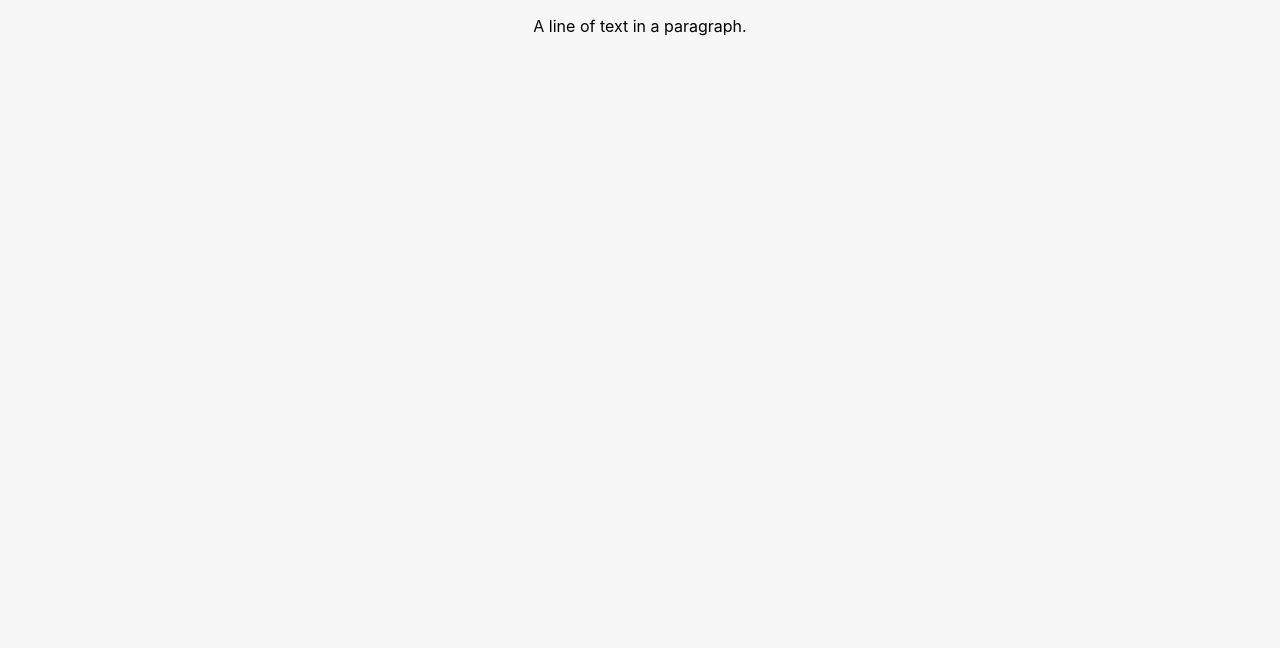
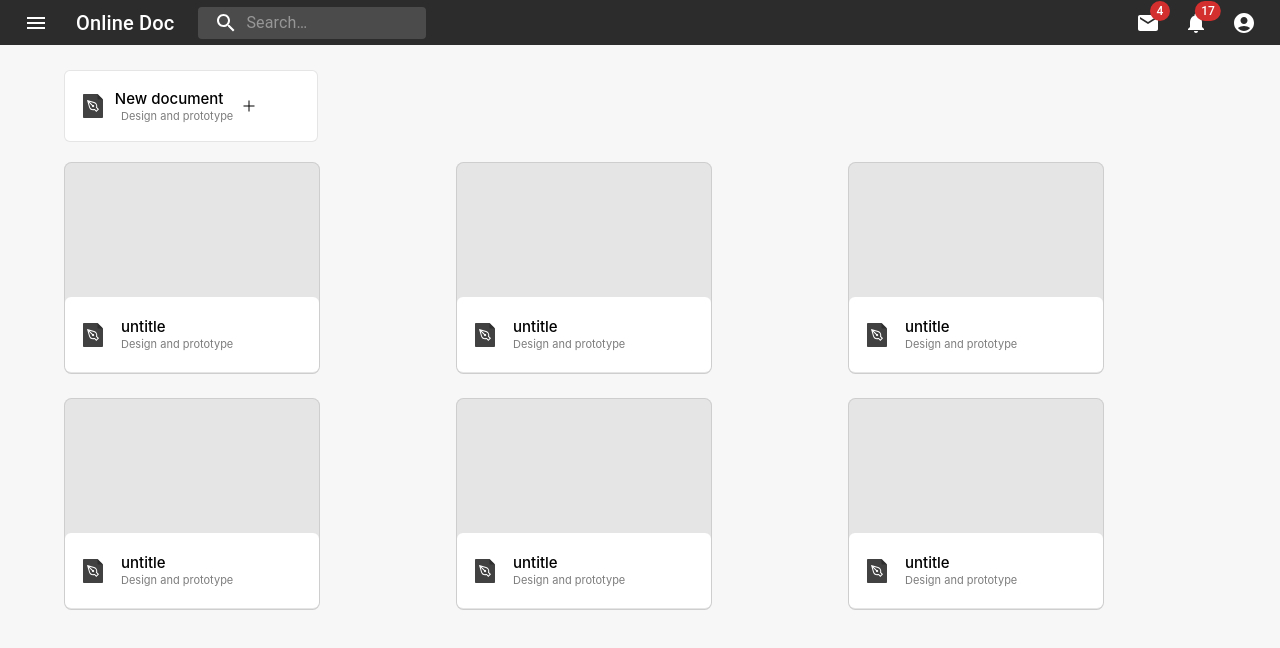
Before and after one commit to huangyunt/Doc, a React app in the folder frontend/: page / in a window 1280 px wide. Shown: the top 648 px of the page. Built offline with nearby package versions, Linux system fonts and the light colour scheme.

Commit message:
chore(frontend): 删除无用代码

```diff
--- a/frontend/src/containers/Register/index.tsx
+++ b/frontend/src/containers/Register/index.tsx
@@ -1,12 +1,10 @@
 import * as React from "react";
-import Avatar from "@mui/material/Avatar";
 import Button from "@mui/material/Button";
 import CssBaseline from "@mui/material/CssBaseline";
 import TextField from "@mui/material/TextField";
 import { Link } from "react-router-dom";
 import Grid from "@mui/material/Grid";
 import Box from "@mui/material/Box";
-import LockOutlinedIcon from "@mui/icons-material/LockOutlined";
 import Typography from "@mui/material/Typography";
 import Container from "@mui/material/Container";
 import {
--- a/frontend/src/router/index.tsx
+++ b/frontend/src/router/index.tsx
@@ -16,7 +16,7 @@ export default function IRouter() {
         <Route path="/register" element={<Register />} />
         <Route path="/workspace" element={<WorkSpace />} />
         <Route path="/doc" element={<Doc />} />
-        <Route path="/" element={<Test />} />
+        <Route path="/" element={<WorkSpace />} />
       </Routes>
       {/* <ul style={style}>
         <li>
--- /dev/null
+++ b/frontend/src/store/index.ts
@@ -0,0 +1 @@
+export const userInfo = {};
```
